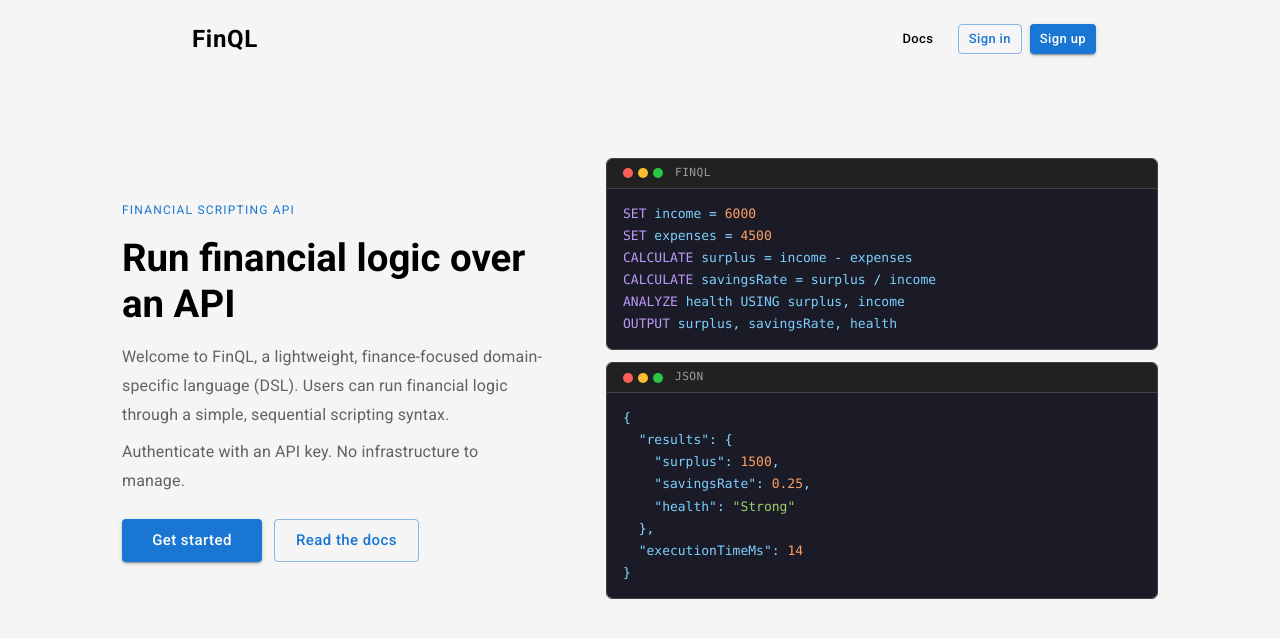
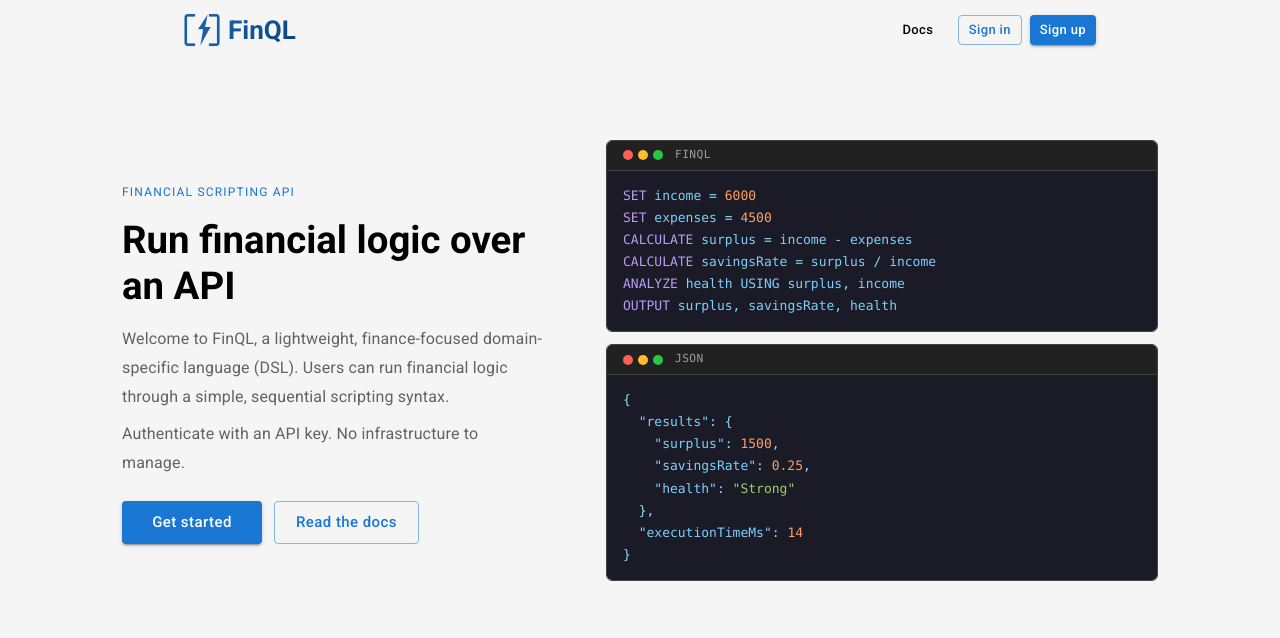
Before and after one commit to Abdu-LateefLF/gatescale, a React (Vite) app in the folder frontend/: page / in a window 1280 px wide. Shown: the top 638 px of the page. Built offline with nearby package versions, Linux system fonts and the light colour scheme; no server answers.

Commit message:
Add a proper logo

```diff
--- a/frontend/index.html
+++ b/frontend/index.html
@@ -2,7 +2,7 @@
 <html lang="en">
   <head>
     <meta charset="UTF-8" />
-    <link rel="icon" type="image/svg+xml" href="/favicon.svg" />
+    <link rel="icon" type="image/png" href="/finql-icon.png" />
     <link
       rel="stylesheet"
       href="https://fonts.googleapis.com/css2?family=Roboto:wght@300;400;500;700&display=swap"
--- /dev/null
+++ b/frontend/src/components/BrandLogo.tsx
@@ -0,0 +1,50 @@
+import { Stack } from '@mui/material';
+import { Link as RouterLink } from 'react-router-dom';
+
+interface BrandLogoProps {
+    /** Icon size in px. Defaults to 36. */
+    iconSize?: number;
+    /** Font size in px. Defaults to 26. */
+    fontSize?: number;
+    /** When true, wraps in a RouterLink to "/". Defaults to true. */
+    asLink?: boolean;
+}
+
+function BrandLogo({ iconSize = 36, fontSize = 26, asLink = true }: BrandLogoProps) {
+    const content = (
+        <Stack direction="row" alignItems="center" spacing={1}>
+            <img
+                src="/finql-icon.png"
+                alt="FinQL"
+                style={{ width: iconSize, height: iconSize, display: 'block' }}
+            />
+            <span
+                style={{
+                    fontWeight: 700,
+                    fontSize,
+                    lineHeight: 1,
+                    background: 'linear-gradient(135deg, #185FA5 0%, #0C447C 100%)',
+                    WebkitBackgroundClip: 'text',
+                    WebkitTextFillColor: 'transparent',
+                    backgroundClip: 'text',
+                    fontFamily: 'inherit',
+                }}
+            >
+                FinQL
+            </span>
+        </Stack>
+    );
+
+    if (!asLink) return content;
+
+    return (
+        <RouterLink
+            to="/"
+            style={{ textDecoration: 'none', display: 'inline-flex', alignItems: 'center' }}
+        >
+            {content}
+        </RouterLink>
+    );
+}
+
+export default BrandLogo;
--- a/frontend/src/components/PublicNavBar.tsx
+++ b/frontend/src/components/PublicNavBar.tsx
@@ -1,6 +1,7 @@
 import { Button, Stack, Typography } from '@mui/material';
 import { Link as RouterLink } from 'react-router-dom';
 import useAuth from '../hooks/useAuth';
+import BrandLogo from './BrandLogo';
 
 export type PublicNavHighlight = 'home' | 'docs';
 
@@ -24,18 +25,7 @@ function PublicNavBar({ highlight }: PublicNavBarProps) {
                 width: '100%',
             }}
         >
-            <Button
-                component={RouterLink}
-                to="/"
-                color="inherit"
-                sx={{
-                    fontWeight: 700,
-                    fontSize: 24,
-                    textTransform: 'none',
-                }}
-            >
-                FinQL
-            </Button>
+            <BrandLogo />
 
             <Stack direction="row" spacing={1} alignItems="center">
                 {highlight === 'docs' ? (
--- a/frontend/src/pages/DashboardPage.tsx
+++ b/frontend/src/pages/DashboardPage.tsx
@@ -1,5 +1,6 @@
 import { useEffect } from 'react';
 import { Box, Button, Chip, Stack, Typography } from '@mui/material';
+import BrandLogo from '../components/BrandLogo';
 import useAuth from '../hooks/useAuth';
 import { useApiKeys } from '../hooks/useApiKeys';
 import { usePlaygroundQuery } from '../hooks/usePlaygroundQuery';
@@ -121,13 +122,9 @@ function DashboardPage() {
                     px: { xs: 2, sm: 3 },
                 }}
             >
-                <Stack direction="row" gap={0.5} alignItems="center">
-                    <Typography
-                        variant="h6"
-                        sx={{ fontWeight: 700, fontSize: 24, mr: 1.5 }}
-                    >
-                        FinQL
-                    </Typography>
+                <Stack direction="row" gap={1} alignItems="center">
+                    <BrandLogo asLink={false} />
+                    <Box sx={{ mr: 1 }} />
 
                     <Button
                         component={RouterLink}
--- a/frontend/src/pages/DocsPage.tsx
+++ b/frontend/src/pages/DocsPage.tsx
@@ -1,6 +1,7 @@
 import { Box, Button, Chip, Divider, Stack, Typography } from '@mui/material';
 import useAuth from '../hooks/useAuth';
 import { Link as RouterLink } from 'react-router-dom';
+import BrandLogo from '../components/BrandLogo';
 import {
     CodeBlock,
     SectionTitle,
@@ -44,13 +45,16 @@ function DocsPage() {
                         mb: 3,
                     }}
                 >
-                    <Typography
-                        variant="h4"
-                        component="h1"
-                        sx={{ fontWeight: 700 }}
-                    >
-                        FinQL reference
-                    </Typography>
+                    <Stack direction="row" spacing={1.5} alignItems="center">
+                        <BrandLogo />
+                        <Typography
+                            variant="h4"
+                            component="h1"
+                            sx={{ fontWeight: 700, color: 'text.primary' }}
+                        >
+                            reference
+                        </Typography>
+                    </Stack>
 
                     <Stack direction="row" spacing={1} alignItems="center">
                         <Typography
```
Also changed, not shown: frontend/public/finql-icon.png (added).
